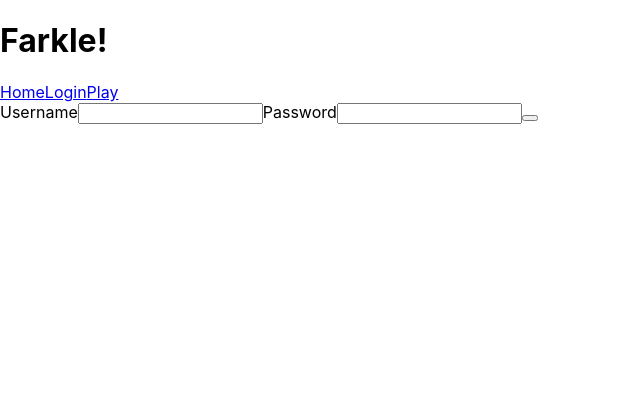
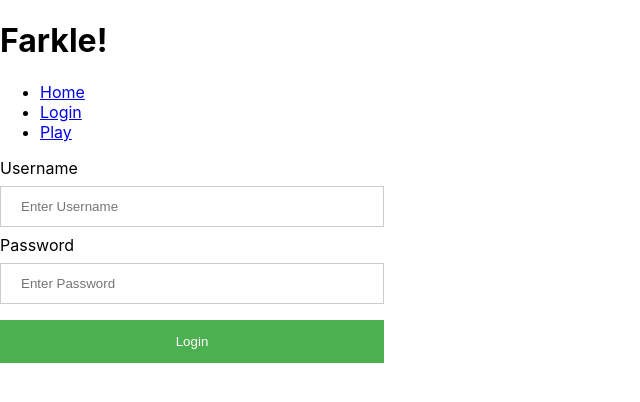
Before and after one commit to carl-larson/capstone-react, a React (Create React App) app: page /login in a window 1280 px wide. Shown: the top 402 px of the page, without its empty margins (0-640 px from the left). Built offline with nearby package versions, Linux system fonts and the light colour scheme.

Commit message:
updated the login page to work more like the one I built in capstone backend

```diff
--- a/src/App.css
+++ b/src/App.css
@@ -30,3 +30,37 @@
   flex-direction: column;
   align-items: center;
 }
+
+/* From W3Schools */
+/*
+body {font-family: Arial, Helvetica, sans-serif;} */
+
+/* Full-width input fields */
+input[type=text], input[type=password] {
+  width: 30%;
+  padding: 12px 20px;
+  margin: 8px 0;
+  display: inline-block;
+  border: 1px solid #ccc;
+  box-sizing: border-box;
+}
+
+/* Set a style for all buttons */
+button {
+  background-color: #4CAF50;
+  color: white;
+  padding: 14px 20px;
+  margin: 8px 0;
+  border: none;
+  cursor: pointer;
+  width: 30%;
+}
+
+button:hover {
+  opacity: 0.8;
+}
+
+.login-form {
+  display: flex;
+  flex-direction: column;
+}
--- a/src/components/Login.js
+++ b/src/components/Login.js
@@ -23,23 +23,32 @@ function Login(props) {
 
     return (
         <div className="loginForm">
-            <form className="login-form" onSubmit={() => login()}>
-            <label>Username</label>
+            <form className="login-form"
+                onSubmit={() => login()}
+                action="/auth/login"
+                method="post">
+                <label for="username">Username</label>
                 <input
                     onChange={e => setUsername(e.target.value)}
                     value={username}
-                type="text" />
-            <label>Password</label>
+                    placeholder="Enter Username"
+                    name="username"
+                    type="text"
+                    required />
+                <label for="password">Password</label>
                 <input
                     onChange={e => setPassword(e.target.value)}
                     value={password}
-                type="password" />
+                    placeholder="Enter Password"
+                    name="password"
+                    type="password"
+                    required />
                 <button
                     type="submit"
                     className="button login-button"
                     value={loading ? 'Loading...' : 'Login'}
                     disabled={loading}
-                ></button>
+                    >Login</button>
             </form>
         </div>
     );
--- a/src/components/Navigation.js
+++ b/src/components/Navigation.js
@@ -7,10 +7,18 @@ const Navigation = () => {
     return (
         <div>
             <h1>Farkle!</h1>
-            <div className='buttons'>
-                <a activeClassName="active" href="/">Home</a>
-                <a activeClassName="active" href="/login">Login</a>
-                <a activeClassName="active" href="/farkle">Play</a>
+            <div className='navBar'>
+                <ul className='navButtonList'>
+                    <li>
+                        <a className='navButton active' href="/">Home</a>
+                    </li>
+                    <li>
+                        <a className='navButton active' href="/login">Login</a>
+                    </li>
+                    <li>
+                        <a className='navButton active' href="/farkle">Play</a>
+                    </li>
+                </ul>
             </div>
         </div>
     )
```
Lines whose indentation alone changed are shown as unchanged.
